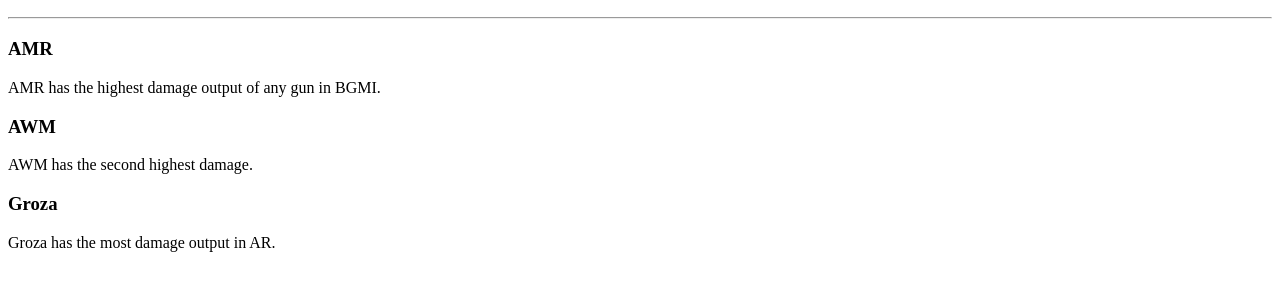
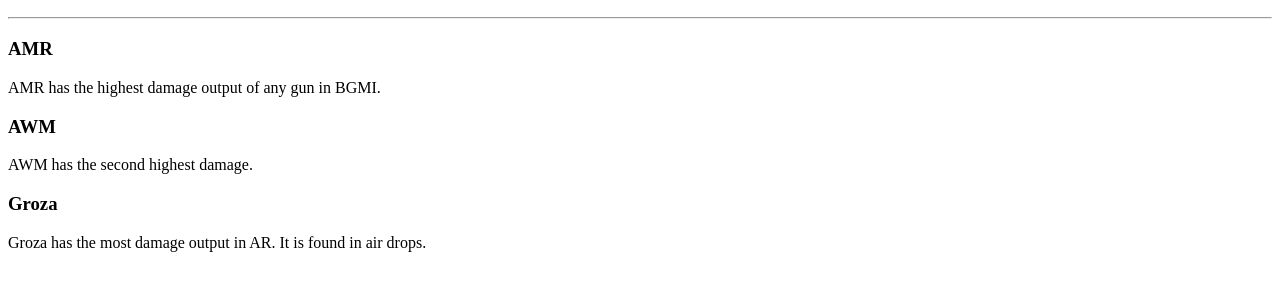
Before and after one commit to krishnachaitanya846/web-development-, a plain HTML site: page 2.4 Movie Ranking Project/index.html in a window 1280 px wide. Shown: the part 96-386 px from the top of the page. Drawn offline with Linux system fonts and the light colour scheme.

Commit message:
new line

```diff
--- a/2.4 Movie Ranking Project/index.html
+++ b/2.4 Movie Ranking Project/index.html
@@ -12,4 +12,4 @@
 <p>AWM has the second highest damage.</p>
 
 <h3>Groza</h3>
-<p>Groza has the most damage output in AR.</p>
+<p>Groza has the most damage output in AR. It is found in air drops.</p>
```
